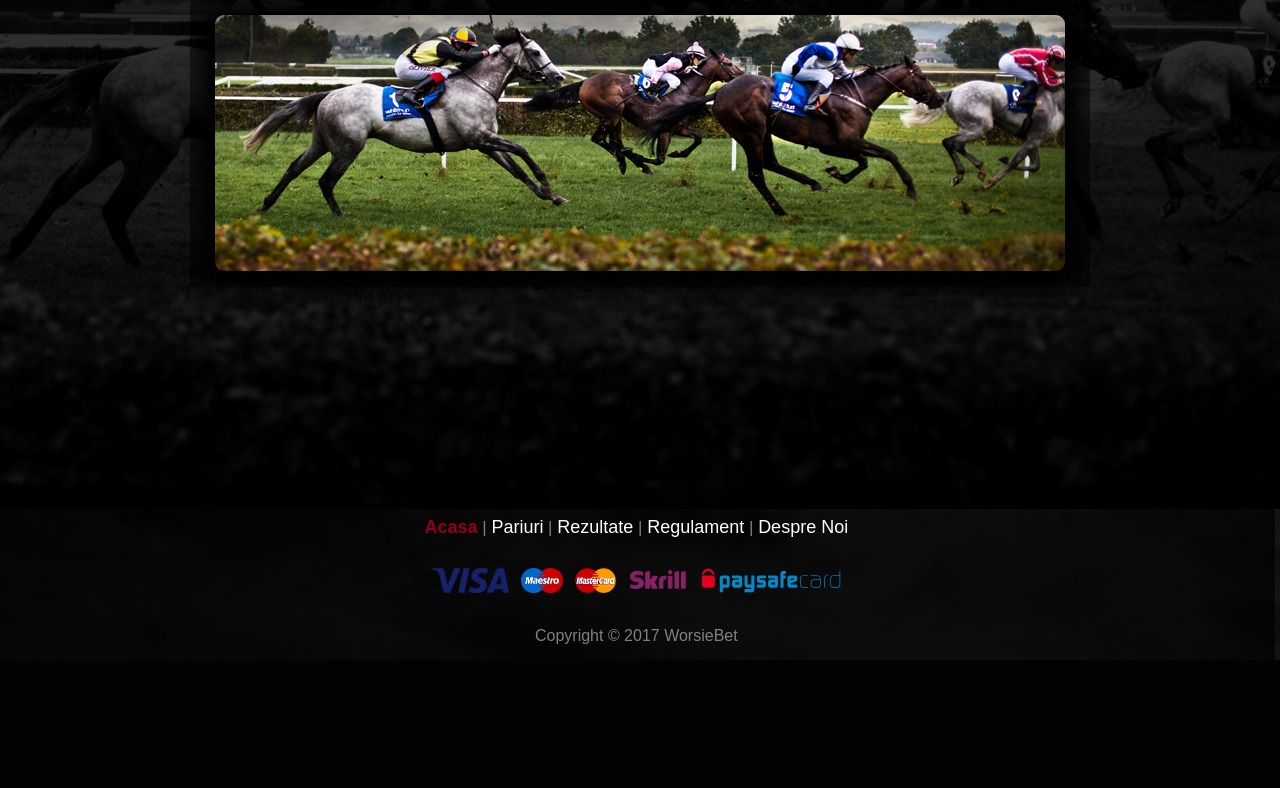
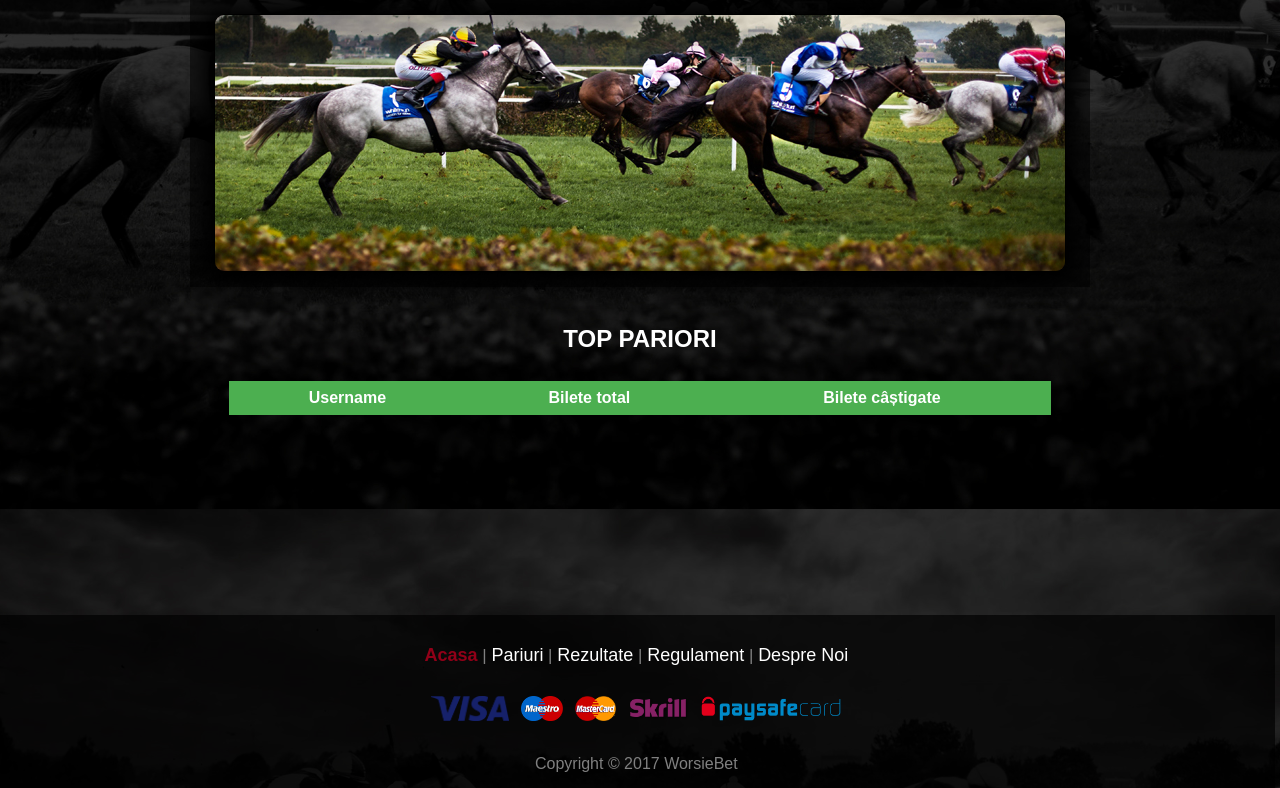
Before and after one commit to Daniel296/Worsie-BET, a PHP site: page / in a window 1280 px wide. Shown: the part 291-1079 px from the top of the page. Before the commit the page ends 951 px from the top, so only its background shows below. Run offline with PHP 8.4, Linux system fonts and the light colour scheme; tables that the repository leaves empty or names only in its code hold one stand-in row (values such as "Sample post"); lists and menus that the app fills with data are empty.

Commit message:
Statistici
Afisare top pe prima pagina dupa winrate

```diff
--- a/index.php
+++ b/index.php
@@ -1,6 +1,33 @@
 <!DOCTYPE HTML>
 <html>
 <head>
+<style>
+	h2 {
+		text-align:center;
+		color:white;
+		padding: 8px;
+	}
+
+	table {
+		border-collapse: collapse;
+		width: 65%;
+	}
+
+	th, td {
+		text-align: center;
+		padding: 8px;
+		color: #fff;
+	}
+
+	tr:nth-child(even){
+		background-color: #670011;
+	}
+
+	th {
+		background-color: #4CAF50;
+		color: white;
+	}
+</style>
 	<title>Acasa - WorsieBet</title>
 	<link rel="stylesheet" type="text/css" href="css/style.css">
 	<link rel="stylesheet" type="text/css" href="css/style-header.css">
@@ -23,6 +50,36 @@
 		</div>
 	</div>
 </div>
+
+<h2>TOP PARIORI</h2>
+<?php
+	$connection = mysqli_connect('localhost', 'root', '', 'worsiebet');
+	$res = mysqli_query($connection,"SELECT username, bilete_total, bilete_castigate FROM utilizatori WHERE bilete_castigate<>0 ORDER BY bilete_total/bilete_castigate");
+	if($res === FALSE) {
+		die(mysql_error()); // TODO: better error handling
+	}
+	echo "<table align=\"center\">";
+	echo "<tr>";
+	echo	"<th>Username</th>";
+	echo	"<th>Bilete total</th>";
+	echo	"<th>Bilete câștigate</th>";
+    echo	"</tr>";
+	while ($row = $res->fetch_assoc()) {
+		echo "<tr>";
+        echo "<td>";
+		echo $row['username'];
+		echo "</td>";
+		echo "<td>";
+		echo $row['bilete_total'];
+		echo "</td>";
+		echo "<td>";
+		echo $row['bilete_castigate'];
+		echo "</td>";
+        echo "</tr>";
+	}
+	echo "</table>";
+?>
+
 <?php
 	require('pages/footer.php');
 ?>
```
